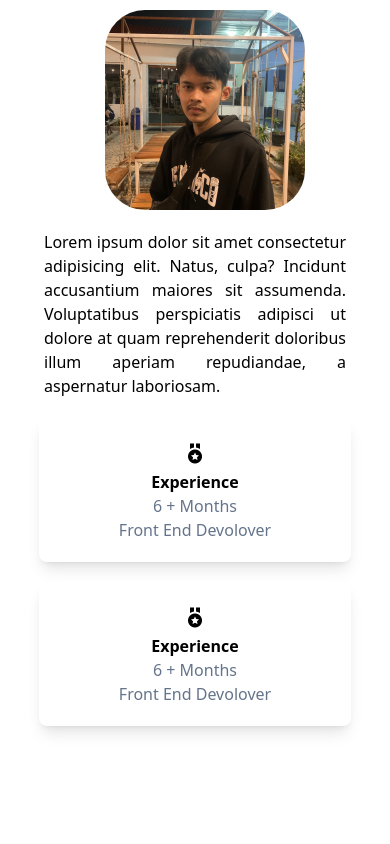
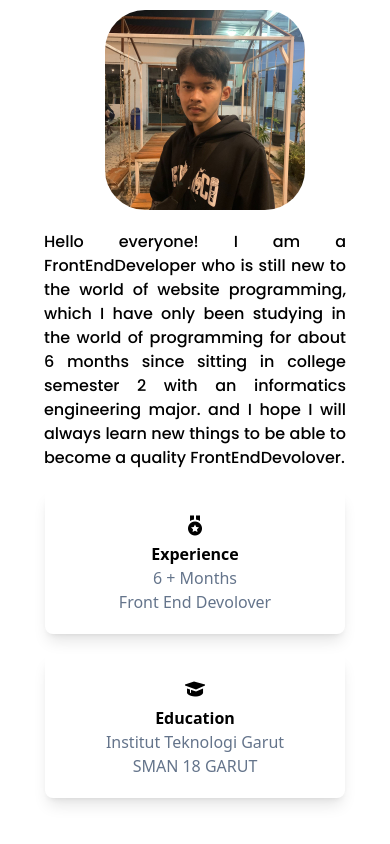
Before and after one commit to fahrezapratamh/Personal-Website, a React (Vite) app: page /Skills in a window 390 px wide. Shown: the part 1024-1868 px from the top of the page. Built offline with nearby package versions, Linux system fonts and the light colour scheme.

Commit message:
fix Page section and add some font

```diff
--- a/src/App.css
+++ b/src/App.css
@@ -1,5 +1,3 @@
 @tailwind base;
 @tailwind components;
 @tailwind utilities;
-@import url('https://fonts.googleapis.com/css2?family=Quicksand:wght@500&display=swap');
-@import url('https://fonts.googleapis.com/css2?family=Poppins:wght@300&display=swap');
--- a/src/components/fragments/About.jsx
+++ b/src/components/fragments/About.jsx
@@ -9,12 +9,12 @@ const About = () => {
 
   useEffect(() => {
     {activeNavItem === "About" ? setIsVisible(true) : setIsVisible(false)}
-  });
+  },);
 
   return (
     <>
       <motion.section
-        className="lg:mt-[7rem] lg:mb-[5.5rem] md:pb-[40vh] mt-5 pb-3"
+        className="lg:mt-[7rem] lg:mb-[5.5rem] md:pb-[40vh] md:mt-2 mt-5 pb-3"
         initial={{ opacity: 0 }}
         animate={{ opacity: isVisible ? 1 : 0 }}
         transition={{ duration: 0.5 }}
@@ -24,7 +24,7 @@ const About = () => {
           initial={{ scale: 0 }}
           animate={{ scale: isVisible ? 1 : 0 }}
           transition={{ duration: 1.2 }}
-          className="font-Poppins dark:text-white font-bold text-center text-3xl cursor-pointer"
+          className="dark:text-white font-bold text-center text-3xl cursor-pointer font-Poppins"
         >
           About Me
         </motion.h1>
@@ -44,7 +44,7 @@ const About = () => {
           />
           <div className="flex flex-col items-center lg:mx-[5rem] md:mx-7">
             <motion.p
-              className="dark:text-white font-roboto px-11 py-5 text-justify md:px-[5rem]"
+              className="dark:text-white font-Poppins px-11 py-5 text-justify md:px-[5rem]"
               initial={{ y: 500, opacity: 0 }}
               animate={{
                 y: isVisible ? [300, 200, 100, 0] : -500,
@@ -58,10 +58,7 @@ const About = () => {
                 times: [0, 0.9, 1], // Mengatur waktu untuk animasi pada 60% dari durasi total
               }}
             >
-              Lorem ipsum dolor sit amet consectetur adipisicing elit. Natus,
-              culpa? Incidunt accusantium maiores sit assumenda. Voluptatibus
-              perspiciatis adipisci ut dolore at quam reprehenderit doloribus
-              illum aperiam repudiandae, a aspernatur laboriosam.
+             Hello everyone! I am a FrontEndDeveloper who is still new to the world of website programming, which I have only been studying in the world of programming for about 6 months since sitting in college semester 2 with an informatics engineering major. and I hope I will always learn new things to be able to become a quality FrontEndDevolover.
             </motion.p>
             <div className="flex items-center justify-around w-full flex-col lg:flex-row ">
               <motion.div
@@ -70,22 +67,22 @@ const About = () => {
                 animate={{ scale: isVisible ? 1 : 0 }} // Animasi saat muncul
                 transition={{ duration: 1, delay: 0.1 * 3, ease: "easeOut" }}
               >
-                <div className="flex flex-col items-center justify-center px-20 py-5 rounded-lg lg:w-1/2 dark:bg-slate-800 shadow-lg">
+                <div className="flex flex-col items-center justify-center px-5 py-5 rounded-lg lg:w-[300px] w-[300px]  dark:bg-slate-800 shadow-lg">
                   <i className="bx bxs-medal text-2xl dark:text-white"></i>
                   <h2 className="dark:text-white font-semibold ">Experience</h2>
                   <h4 className="text-slate-500 ">6 + Months</h4>
                   <p className="text-slate-500">Front End Devolover</p>
                 </div>
                 <motion.div
-                  className="flex flex-col items-center justify-center px-20 py-5 rounded-lg drop lg:w-1/2 dark:bg-slate-800 shadow-lg"
+                  className="flex flex-col items-center justify-center px-5 py-5 rounded-lg drop lg:w-[300px] w-[300px] dark:bg-slate-800 shadow-lg"
                   initial={{ scale: 0 }} // Animasi awal (dapat disesuaikan)
                   animate={{ scale: isVisible ? 1 : 0 }} // Animasi saat muncul
                   transition={{ duration: 1, delay: 0.1 * 6, ease: "easeOut" }}
                 >
-                  <i className="bx bxs-medal text-2xl dark:text-white"></i>
-                  <h2 className="dark:text-white font-semibold ">Experience</h2>
-                  <h4 className="text-slate-500 ">6 + Months</h4>
-                  <p className="text-slate-500">Front End Devolover</p>
+                  <i className="bx bxs-graduation text-2xl dark:text-white"></i>
+                  <h2 className="dark:text-white font-semibold ">Education</h2>
+                  <h4 className="text-slate-500 ">Institut Teknologi Garut</h4>
+                  <p className="text-slate-500">SMAN 18 GARUT</p>
                 </motion.div>
               </motion.div>
             </div>
--- a/src/components/fragments/Home.jsx
+++ b/src/components/fragments/Home.jsx
@@ -104,11 +104,9 @@ const Home = () => {
                 {text}
                 <Cursor cursorStyle="|" />
               </h2>
-              <div className="flex items-center lg:mr-[21rem] lg:pt-5">
-                <motion.h4 className="dark:text-white font-thin text-[20px] text-justify">
-                  Lorem ipsum dolor sit amet consectetur adipisicing elit.
-                  Cupiditate, reprehenderit quia? Fugit provident iste autem
-                  numquam corrupti, culpa consequatur incidunt!
+              <div className="flex items-center lg:mr-[21rem] lg:pt-3">
+                <motion.h4 className="dark:text-white font-Poppins text-[16px] text-justify">
+                I am a front-end developer who focuses on developing user interfaces that are attractive and easy to use. by making the appearance as minimalist as possible.
                 </motion.h4>
               </div>
             </div>
@@ -150,7 +148,7 @@ const Home = () => {
             <i className="bx bxl-facebook text-3xl text-sky-500"></i>
           </a>
           <a
-            href="#"
+            href="https://www.instagram.com/f.xezza/"
             className="flex items-center justify-center hover:scale-150 transition-transform"
           >
             <i className="bx bxl-instagram text-3xl text-sky-500"></i>
```
Also changed, not shown: public/Poppins.ttf (added).
